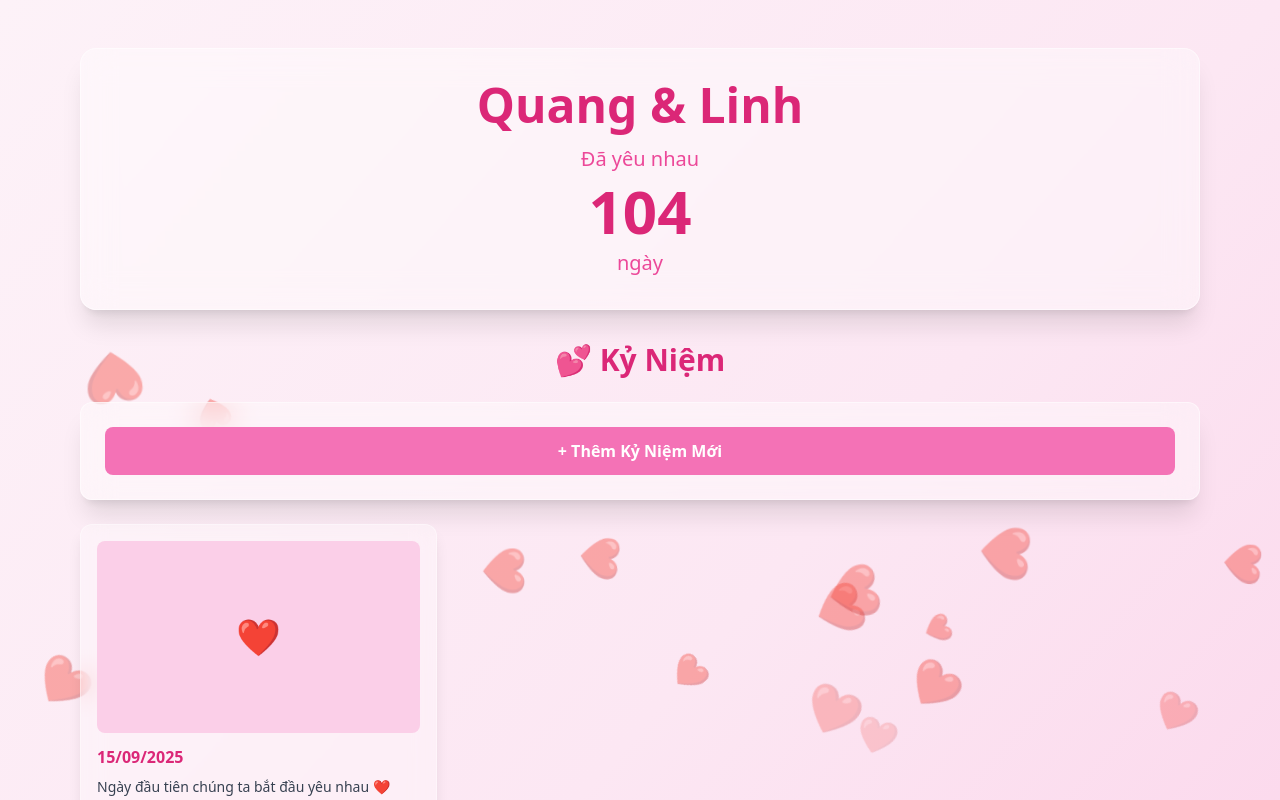
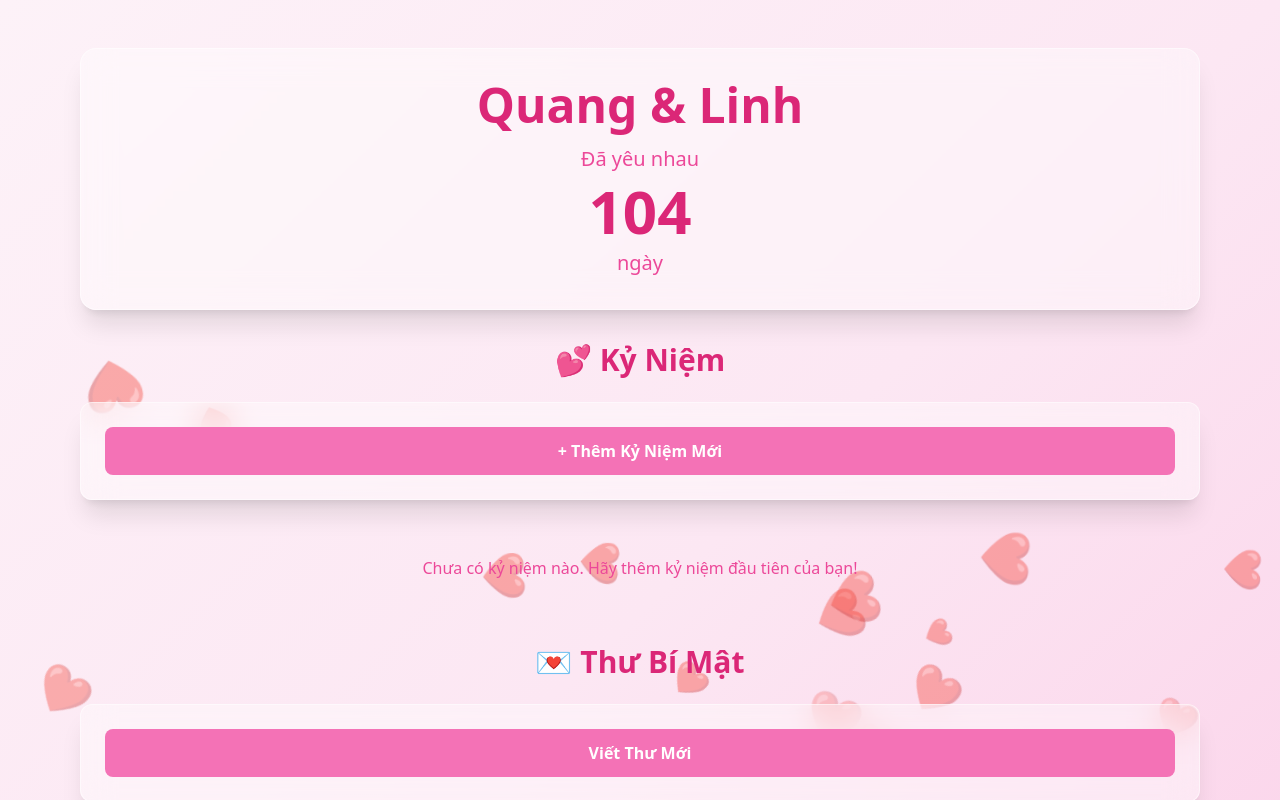
Before and after one commit to Riceeeeee/Our-Private-Universe, a Next.js app: page / in a window 1280 px wide. Shown: the top 800 px of the page. Built offline with nearby package versions, Linux system fonts and the light colour scheme.

Commit message:
Remove sample memory to avoid confusion with old date

```diff
--- a/app/page.tsx
+++ b/app/page.tsx
@@ -11,14 +11,7 @@ export default function Home() {
   const startDate = '2025-09-15' // Format: YYYY-MM-DD
 
   // Dữ liệu mẫu cho kỷ niệm (có thể xóa và thêm mới)
-  const sampleMemories = [
-    {
-      id: '1',
-      image: '',
-      date: '15/09/2025',
-      description: 'Ngày đầu tiên chúng ta bắt đầu yêu nhau ❤️',
-    },
-  ]
+  const sampleMemories = []
 
   // Dữ liệu mẫu cho mục tiêu (có thể xóa và thêm mới)
   const sampleGoals = [
```
